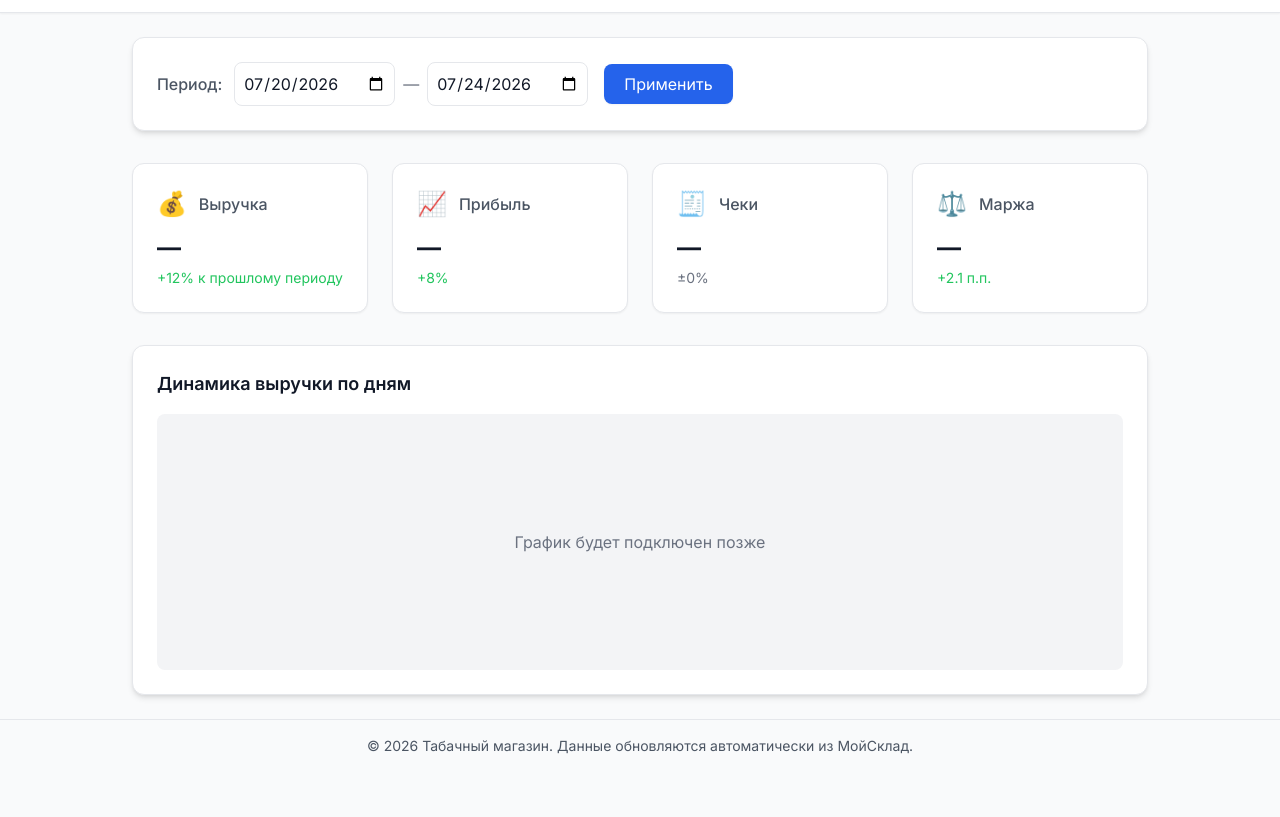
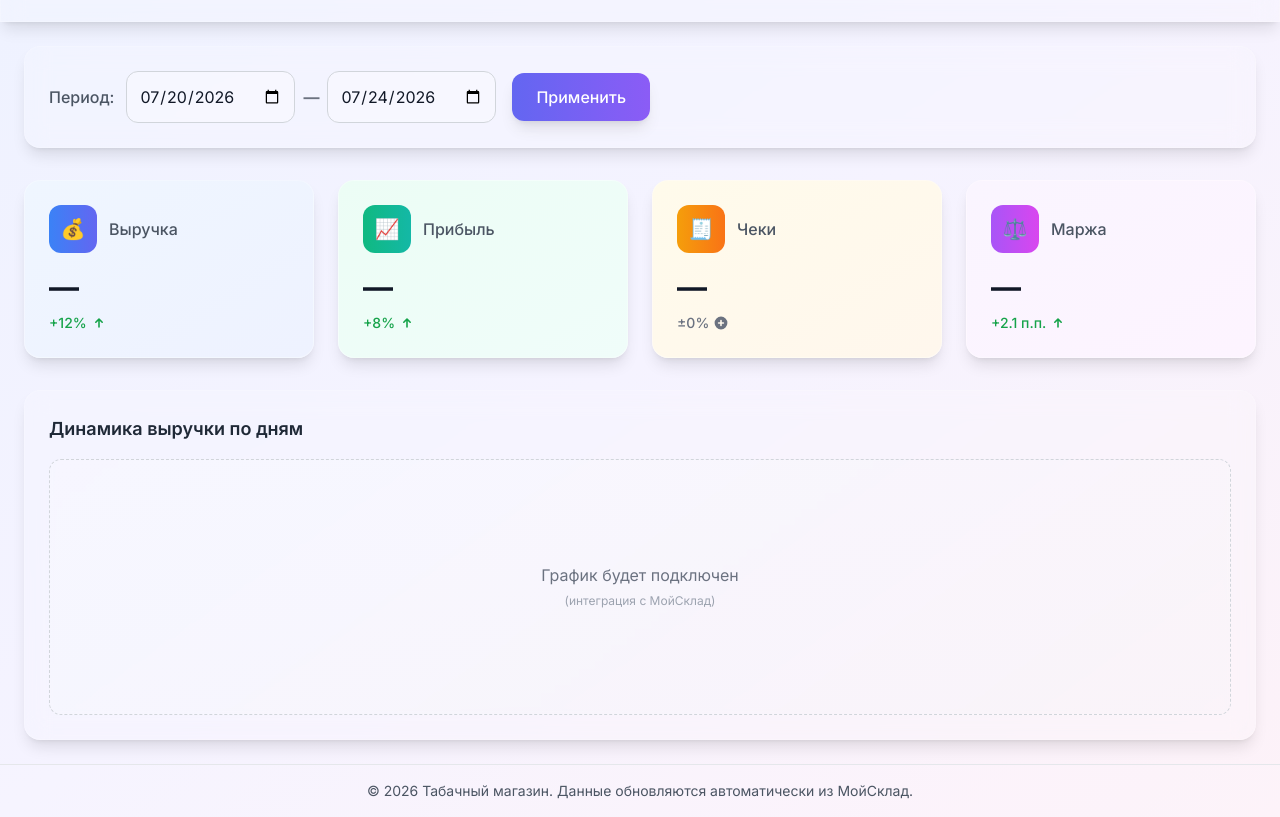
Before and after one commit to DenmarkGod/analyzer, a plain HTML site: page index.html in a window 1280 px wide. Shown: the part 96-913 px from the top of the page. Before the commit the page ends 868 px from the top, so only its background shows below. Drawn offline with nearby package versions, Linux system fonts and the light colour scheme.

Commit message:
index.html

```diff
--- a/index.html
+++ b/index.html
@@ -5,54 +5,111 @@
   <meta name="viewport" content="width=device-width, initial-scale=1.0"/>
   <title>Аналитика | Табачный Магазин</title>
 
-  <!-- Tailwind CSS via CDN -->
+  <!-- TailwindCSS через CDN -->
   <script src="https://cdn.tailwindcss.com"></script>
   <script>
     tailwind.config = {
       theme: {
         extend: {
           colors: {
-            primary: '#2563eb',
-            success: '#10b981',
+            'brand-primary': '#6366f1', // indigo
+            'brand-secondary': '#8b5cf6', // violet
+            'brand-accent': '#ec4899', // pink
+            'card-gradient-start': '#f0f9ff',
+            'card-gradient-end': '#e0f2fe',
+            'dark-card-start': '#1e293b',
+            'dark-card-end': '#334155',
+          },
+          animation: {
+            'pulse-slow': 'pulse 4s infinite',
+            'float': 'float 6s ease-in-out infinite',
+            'gradient': 'gradient 8s ease infinite',
+          },
+          keyframes: {
+            float: {
+              '0%, 100%': { transform: 'translateY(0)' },
+              '50%': { transform: 'translateY(-10px)' },
+            },
+            gradient: {
+              '0%, 100%': { backgroundPosition: '0% 50%' },
+              '50%': { backgroundPosition: '100% 50%' },
+            }
           }
         }
       }
     }
   </script>
 
-  <!-- Framer Motion via CDN -->
-  <script src="https://unpkg.com/framer-motion@10.16.4/dist/motion.min.js"></script>
-
   <style>
     @import url('https://fonts.googleapis.com/css2?family=Inter:wght@300;400;500;600;700&display=swap');
     body { font-family: 'Inter', sans-serif; }
+
+    .glass {
+      background: rgba(255, 255, 255, 0.15);
+      backdrop-filter: blur(12px);
+      -webkit-backdrop-filter: blur(12px);
+      border: 1px solid rgba(255, 255, 255, 0.18);
+    }
+
+    .dark .glass {
+      background: rgba(30, 41, 59, 0.3);
+      border: 1px solid rgba(255, 255, 255, 0.08);
+    }
+
+    .metric-card {
+      transition: transform 0.3s ease, box-shadow 0.3s ease;
+    }
+
+    .metric-card:hover {
+      transform: translateY(-8px);
+      box-shadow: 0 20px 25px -5px rgba(0, 0, 0, 0.1), 0 10px 10px -5px rgba(0, 0, 0, 0.04);
+    }
+
+    .btn-animated {
+      background: linear-gradient(90deg, #6366f1, #8b5cf6);
+      transition: all 0.4s ease;
+    }
+
+    .btn-animated:hover {
+      transform: scale(1.05);
+      box-shadow: 0 10px 20px -5px rgba(99, 102, 241, 0.4);
+    }
   </style>
 </head>
-<body class="bg-gray-50 dark:bg-gray-900 text-gray-900 dark:text-gray-100 transition-colors">
+<body class="bg-gradient-to-br from-indigo-50 via-violet-50 to-pink-50 dark:from-slate-900 dark:via-slate-800 dark:to-slate-900 text-gray-900 dark:text-gray-100 transition-all duration-500">
 
 <div class="min-h-screen flex flex-col">
   <!-- Header -->
-  <header class="p-6 bg-white dark:bg-gray-800 shadow-sm border-b border-gray-200 dark:border-gray-700">
+  <header class="p-6 glass shadow-lg">
     <div class="max-w-7xl mx-auto">
-      <h1 class="text-2xl font-bold">Аналитика продаж</h1>
-      <p class="text-gray-600 dark:text-gray-400 mt-1">Табачный магазин • Отчёт за период</p>
+      <div class="flex items-center gap-3">
+        <div class="w-10 h-10 rounded-full bg-gradient-to-r from-indigo-500 to-violet-500 flex items-center justify-center text-white font-bold">
+          📊
+        </div>
+        <h1 class="text-2xl font-bold bg-gradient-to-r from-indigo-600 to-violet-600 bg-clip-text text-transparent">
+          Аналитика продаж
+        </h1>
+      </div>
+      <p class="text-gray-600 dark:text-gray-400 mt-1 ml-13">
+        Табачный магазин • Отчёт за период
+      </p>
     </div>
   </header>
 
   <!-- Main -->
-  <main class="flex-1 p-6 max-w-7xl mx-auto">
+  <main class="flex-1 p-6 max-w-7xl mx-auto w-full">
     <!-- Controls -->
-    <section class="mb-8 bg-white dark:bg-gray-800 p-6 rounded-xl shadow-md border border-gray-200 dark:border-gray-700">
+    <section class="mb-8 glass p-6 rounded-2xl shadow-lg animate-fade-in">
       <div class="flex flex-wrap items-center gap-4">
         <div class="flex items-center gap-3">
           <label class="text-gray-600 dark:text-gray-400 font-medium">Период:</label>
           <div class="flex items-center gap-2">
-            <input type="date" id="start-date" class="p-2 border rounded-lg dark:bg-gray-700 dark:border-gray-600" />
-            <span class="text-gray-500">—</span>
-            <input type="date" id="end-date" class="p-2 border rounded-lg dark:bg-gray-700 dark:border-gray-600" />
+            <input type="date" id="start-date" class="p-3 bg-white/30 dark:bg-slate-800/50 border border-gray-300 dark:border-slate-700 rounded-xl focus:ring-2 focus:ring-indigo-500 focus:outline-none transition" />
+            <span class="text-gray-500 font-bold">—</span>
+            <input type="date" id="end-date" class="p-3 bg-white/30 dark:bg-slate-800/50 border border-gray-300 dark:border-slate-700 rounded-xl focus:ring-2 focus:ring-indigo-500 focus:outline-none transition" />
           </div>
         </div>
-        <button id="apply-btn" class="bg-blue-600 text-white px-5 py-2 rounded-lg hover:bg-blue-700 transition-colors shadow-sm">
+        <button id="apply-btn" class="btn-animated text-white px-6 py-3 rounded-xl font-medium shadow-lg">
           Применить
         </button>
       </div>
@@ -60,74 +117,85 @@
 
     <!-- Metrics Grid -->
     <section class="grid grid-cols-1 md:grid-cols-2 lg:grid-cols-4 gap-6 mb-8">
-      <motion-div
-        class="bg-white dark:bg-gray-800 rounded-xl p-6 shadow-sm border border-gray-200 dark:border-gray-700 hover:shadow-md transition-shadow"
-        initial="{ y: 50, opacity: 0 }"
-        animate="{ y: 0, opacity: 1 }"
-        transition="{ type: 'spring', bounce: 0.2, duration: 0.8 }"
-      >
-        <div class="flex items-center gap-3 mb-3">
-          <div class="text-2xl">💰</div>
+      <div class="metric-card bg-gradient-to-br from-blue-50 to-indigo-50 dark:from-slate-800 dark:to-slate-700 rounded-2xl p-6 shadow-lg border border-white/30 dark:border-slate-700/50">
+        <div class="flex items-center gap-3 mb-4">
+          <div class="w-12 h-12 rounded-xl bg-gradient-to-r from-blue-500 to-indigo-500 flex items-center justify-center text-white text-xl">
+            💰
+          </div>
           <div class="font-medium text-gray-600 dark:text-gray-300">Выручка</div>
         </div>
-        <div class="text-2xl font-bold text-gray-900 dark:text-white" id="revenue">—</div>
-        <div class="mt-1 text-sm text-green-500">+12% к прошлому периоду</div>
-      </motion-div>
+        <div class="text-3xl font-bold text-gray-900 dark:text-white" id="revenue">—</div>
+        <div class="mt-2 text-sm font-medium text-green-600 dark:text-green-400 flex items-center gap-1">
+          <span>+12%</span>
+          <svg xmlns="http://www.w3.org/2000/svg" class="h-4 w-4" viewBox="0 0 20 20" fill="currentColor">
+            <path fill-rule="evenodd" d="M5.293 9.707a1 1 0 010-1.414l4-4a1 1 0 011.414 0l4 4a1 1 0 01-1.414 1.414L11 7.414V15a1 1 0 11-2 0V7.414L6.707 9.707a1 1 0 01-1.414 0z" clip-rule="evenodd" />
+          </svg>
+        </div>
+      </div>
 
-      <motion-div
-        class="bg-white dark:bg-gray-800 rounded-xl p-6 shadow-sm border border-gray-200 dark:border-gray-700 hover:shadow-md transition-shadow"
-        initial="{ y: 50, opacity: 0 }"
-        animate="{ y: 0, opacity: 1 }"
-        transition="{ type: 'spring', bounce: 0.2, duration: 0.8, delay: 0.1 }"
-      >
-        <div class="flex items-center gap-3 mb-3">
-          <div class="text-2xl">📈</div>
+      <div class="metric-card bg-gradient-to-br from-emerald-50 to-teal-50 dark:from-slate-800 dark:to-slate-700 rounded-2xl p-6 shadow-lg border border-white/30 dark:border-slate-700/50">
+        <div class="flex items-center gap-3 mb-4">
+          <div class="w-12 h-12 rounded-xl bg-gradient-to-r from-emerald-500 to-teal-500 flex items-center justify-center text-white text-xl">
+            📈
+          </div>
           <div class="font-medium text-gray-600 dark:text-gray-300">Прибыль</div>
         </div>
-        <div class="text-2xl font-bold text-gray-900 dark:text-white" id="profit">—</div>
-        <div class="mt-1 text-sm text-green-500">+8%</div>
-      </motion-div>
+        <div class="text-3xl font-bold text-gray-900 dark:text-white" id="profit">—</div>
+        <div class="mt-2 text-sm font-medium text-green-600 dark:text-green-400 flex items-center gap-1">
+          <span>+8%</span>
+          <svg xmlns="http://www.w3.org/2000/svg" class="h-4 w-4" viewBox="0 0 20 20" fill="currentColor">
+            <path fill-rule="evenodd" d="M5.293 9.707a1 1 0 010-1.414l4-4a1 1 0 011.414 0l4 4a1 1 0 01-1.414 1.414L11 7.414V15a1 1 0 11-2 0V7.414L6.707 9.707a1 1 0 01-1.414 0z" clip-rule="evenodd" />
+          </svg>
+        </div>
+      </div>
 
-      <motion-div
-        class="bg-white dark:bg-gray-800 rounded-xl p-6 shadow-sm border border-gray-200 dark:border-gray-700 hover:shadow-md transition-shadow"
-        initial="{ y: 50, opacity: 0 }"
-        animate="{ y: 0, opacity: 1 }"
-        transition="{ type: 'spring', bounce: 0.2, duration: 0.8, delay: 0.2 }"
-      >
-        <div class="flex items-center gap-3 mb-3">
-          <div class="text-2xl">🧾</div>
+      <div class="metric-card bg-gradient-to-br from-amber-50 to-orange-50 dark:from-slate-800 dark:to-slate-700 rounded-2xl p-6 shadow-lg border border-white/30 dark:border-slate-700/50">
+        <div class="flex items-center gap-3 mb-4">
+          <div class="w-12 h-12 rounded-xl bg-gradient-to-r from-amber-500 to-orange-500 flex items-center justify-center text-white text-xl">
+            🧾
+          </div>
           <div class="font-medium text-gray-600 dark:text-gray-300">Чеки</div>
         </div>
-        <div class="text-2xl font-bold text-gray-900 dark:text-white" id="checks">—</div>
-        <div class="mt-1 text-sm text-gray-500">±0%</div>
-      </motion-div>
+        <div class="text-3xl font-bold text-gray-900 dark:text-white" id="checks">—</div>
+        <div class="mt-2 text-sm font-medium text-gray-500 dark:text-gray-400 flex items-center gap-1">
+          <span>±0%</span>
+          <svg xmlns="http://www.w3.org/2000/svg" class="h-4 w-4" viewBox="0 0 20 20" fill="currentColor">
+            <path fill-rule="evenodd" d="M10 18a8 8 0 100-16 8 8 0 000 16zm1-11a1 1 0 10-2 0v2H7a1 1 0 100 2h2v2a1 1 0 102 0v-2h2a1 1 0 100-2h-2V7z" clip-rule="evenodd" />
+          </svg>
+        </div>
+      </div>
 
-      <motion-div
-        class="bg-white dark:bg-gray-800 rounded-xl p-6 shadow-sm border border-gray-200 dark:border-gray-700 hover:shadow-md transition-shadow"
-        initial="{ y: 50, opacity: 0 }"
-        animate="{ y: 0, opacity: 1 }"
-        transition="{ type: 'spring', bounce: 0.2, duration: 0.8, delay: 0.3 }"
-      >
-        <div class="flex items-center gap-3 mb-3">
-          <div class="text-2xl">⚖️</div>
+      <div class="metric-card bg-gradient-to-br from-purple-50 to-fuchsia-50 dark:from-slate-800 dark:to-slate-700 rounded-2xl p-6 shadow-lg border border-white/30 dark:border-slate-700/50">
+        <div class="flex items-center gap-3 mb-4">
+          <div class="w-12 h-12 rounded-xl bg-gradient-to-r from-purple-500 to-fuchsia-500 flex items-center justify-center text-white text-xl">
+            ⚖️
+          </div>
           <div class="font-medium text-gray-600 dark:text-gray-300">Маржа</div>
         </div>
-        <div class="text-2xl font-bold text-gray-900 dark:text-white" id="margin">—</div>
-        <div class="mt-1 text-sm text-green-500">+2.1 п.п.</div>
-      </motion-div>
+        <div class="text-3xl font-bold text-gray-900 dark:text-white" id="margin">—</div>
+        <div class="mt-2 text-sm font-medium text-green-600 dark:text-green-400 flex items-center gap-1">
+          <span>+2.1 п.п.</span>
+          <svg xmlns="http://www.w3.org/2000/svg" class="h-4 w-4" viewBox="0 0 20 20" fill="currentColor">
+            <path fill-rule="evenodd" d="M5.293 9.707a1 1 0 010-1.414l4-4a1 1 0 011.414 0l4 4a1 1 0 01-1.414 1.414L11 7.414V15a1 1 0 11-2 0V7.414L6.707 9.707a1 1 0 01-1.414 0z" clip-rule="evenodd" />
+          </svg>
+        </div>
+      </div>
     </section>
 
     <!-- Chart Placeholder -->
-    <section class="bg-white dark:bg-gray-800 p-6 rounded-xl shadow-md border border-gray-200 dark:border-gray-700">
-      <h2 class="text-lg font-semibold mb-4">Динамика выручки по дням</h2>
-      <div class="h-64 bg-gray-100 dark:bg-gray-700 rounded-lg flex items-center justify-center">
-        <p class="text-gray-500 dark:text-gray-400">График будет подключен позже</p>
+    <section class="glass p-6 rounded-2xl shadow-lg">
+      <h2 class="text-lg font-semibold mb-4 text-gray-800 dark:text-gray-200">Динамика выручки по дням</h2>
+      <div class="h-64 bg-gradient-to-br from-white/20 to-gray-100/20 dark:from-slate-800/30 dark:to-slate-700/30 rounded-xl flex items-center justify-center border border-dashed border-gray-300 dark:border-slate-600">
+        <p class="text-gray-500 dark:text-gray-400 text-center">
+          График будет подключен<br />
+          <span class="text-xs text-gray-400 dark:text-gray-500">(интеграция с МойСклад)</span>
+        </p>
       </div>
     </section>
   </main>
 
   <!-- Footer -->
-  <footer class="py-4 text-center text-gray-600 dark:text-gray-400 text-sm border-t border-gray-200 dark:border-gray-700">
+  <footer class="py-4 text-center text-gray-600 dark:text-gray-400 text-sm border-t border-gray-200 dark:border-slate-700 bg-white/10 dark:bg-slate-800/10">
     © 2026 Табачный магазин. Данные обновляются автоматически из МойСклад.
   </footer>
 </div>
@@ -156,10 +224,14 @@
     document.getElementById('margin').textContent = '32.0%';
 
     this.textContent = 'Готово';
-    this.classList.add('bg-green-600');
+    this.classList.add('bg-gradient-to-r', 'from-green-500', 'to-emerald-500');
+    this.classList.remove('btn-animated');
     setTimeout(() => {
       this.textContent = 'Применить';
-      this.classList.remove('bg-green-600');
+      this.classList.remove('from-green-500', 'to-emerald-500');
+      this.classList.add('btn-animated');
     }, 2000);
   });
 </script>
+</body>
+</html>
```
